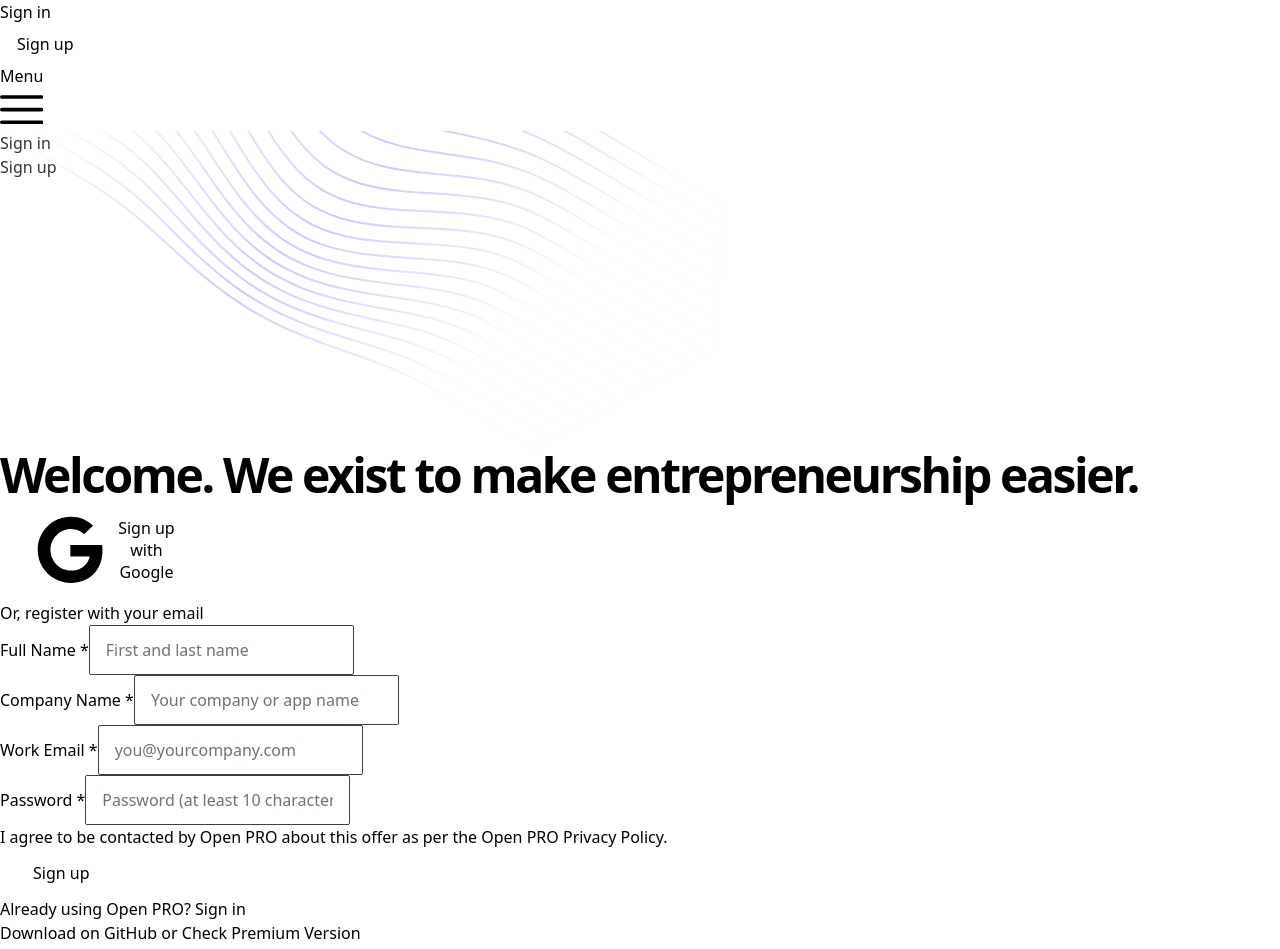
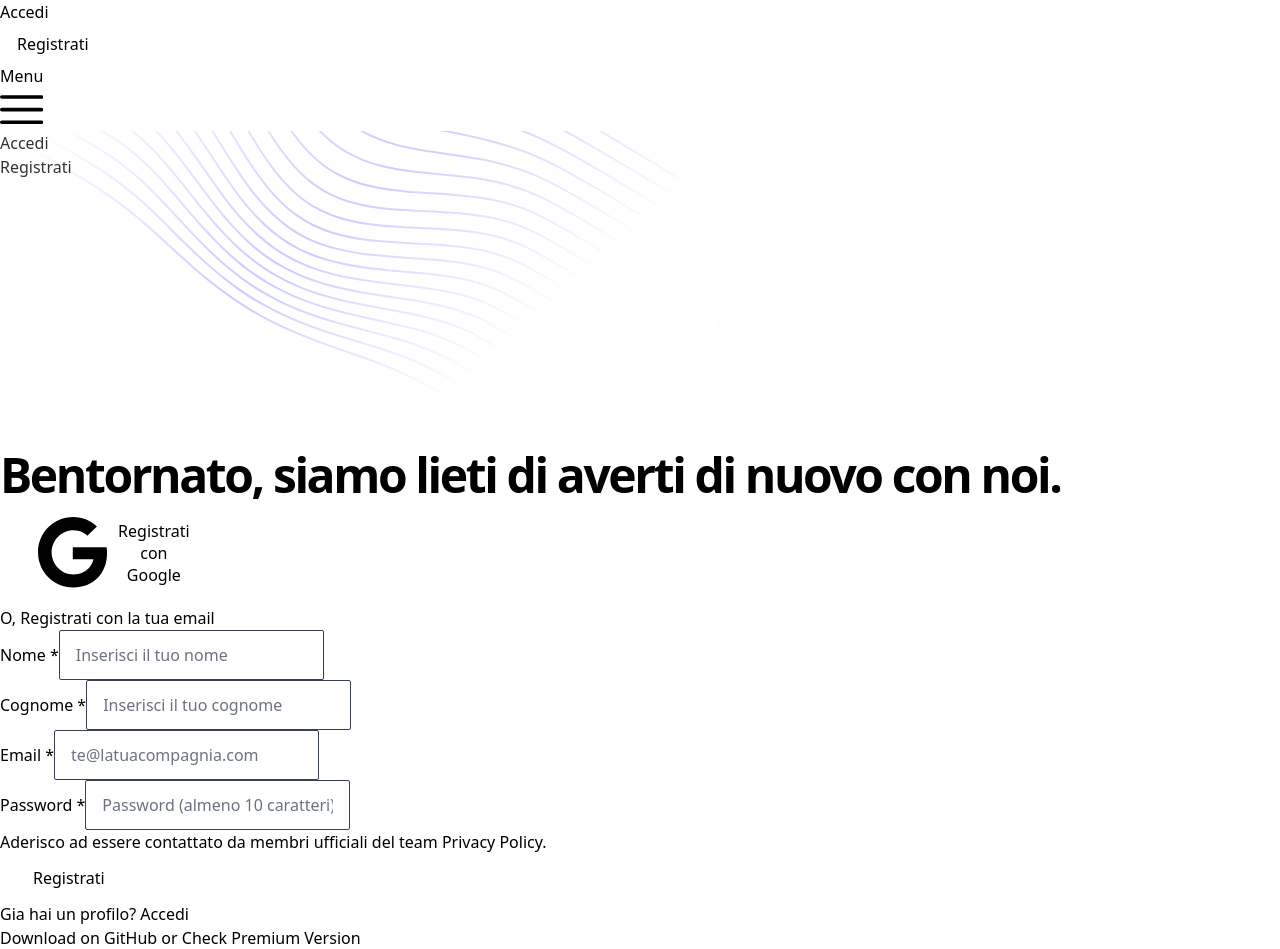
Before and after one commit to Worler94/first-web-template, a React (Vite) app: page /signup in a window 1280 px wide. Shown: the part 1280-2229 px from the top of the page. Built offline with nearby package versions, Linux system fonts and the light colour scheme.

Commit message:
signup and signin translated to italian

```diff
--- a/src/pages/SignIn.jsx
+++ b/src/pages/SignIn.jsx
@@ -26,7 +26,7 @@ function SignIn() {
 
               {/* Page header */}
               <div className="max-w-3xl mx-auto text-center pb-12 md:pb-20">
-                <h1 className="h1">Welcome back. We exist to make entrepreneurship easier.</h1>
+                <h1 className="h1">Bentornato, siamo lieti di averti di nuovo con noi.</h1>
               </div>
 
               {/* Form */}
@@ -39,27 +39,27 @@ function SignIn() {
                           <path d="M7.9 7v2.4H12c-.2 1-1.2 3-4 3-2.4 0-4.3-2-4.3-4.4 0-2.4 2-4.4 4.3-4.4 1.4 0 2.3.6 2.8 1.1l1.9-1.8C11.5 1.7 9.9 1 8 1 4.1 1 1 4.1 1 8s3.1 7 7 7c4 0 6.7-2.8 6.7-6.8 0-.5 0-.8-.1-1.2H7.9z" />
                         </svg>
                         <span className="h-6 flex items-center border-r border-white border-opacity-25 mr-4" aria-hidden="true"></span>
-                        <span className="flex-auto pl-16 pr-8 -ml-16">Sign in with Google</span>
+                        <span className="flex-auto pl-16 pr-8 -ml-16">Accedi con Google</span>
                       </button>
                     </div>
                   </div>
                 </form>
                 <div className="flex items-center my-6">
                   <div className="border-t border-gray-700 border-dotted grow mr-3" aria-hidden="true"></div>
-                  <div className="text-gray-400">Or, sign in with your email</div>
+                  <div className="text-gray-400">O, Accedi con la tua email</div>
                   <div className="border-t border-gray-700 border-dotted grow ml-3" aria-hidden="true"></div>
                 </div>
                 <form>
                   <div className="flex flex-wrap -mx-3 mb-4">
                     <div className="w-full px-3">
                       <label className="block text-gray-300 text-sm font-medium mb-1" htmlFor="email">Email</label>
-                      <input id="email" type="email" className="form-input w-full text-gray-300" placeholder="you@yourcompany.com" required />
+                      <input id="email" type="email" className="form-input w-full text-gray-300" placeholder="te@latuacompagnia.com" required />
                     </div>
                   </div>
                   <div className="flex flex-wrap -mx-3 mb-4">
                     <div className="w-full px-3">
                       <label className="block text-gray-300 text-sm font-medium mb-1" htmlFor="password">Password</label>
-                      <input id="password" type="password" className="form-input w-full text-gray-300" placeholder="Password (at least 10 characters)" required />
+                      <input id="password" type="password" className="form-input w-full text-gray-300" placeholder="Password (almeno 10 caratteri)" required />
                     </div>
                   </div>
                   <div className="flex flex-wrap -mx-3 mb-4">
@@ -67,20 +67,20 @@ function SignIn() {
                       <div className="flex justify-between">
                         <label className="flex items-center">
                           <input type="checkbox" className="form-checkbox" />
-                          <span className="text-gray-400 ml-2">Keep me signed in</span>
+                          <span className="text-gray-400 ml-2">Mantieni l'accesso</span>
                         </label>
-                        <Link to="/reset-password" className="text-purple-600 hover:text-gray-200 transition duration-150 ease-in-out">Forgot Password?</Link>
+                        <Link to="/reset-password" className="text-purple-600 hover:text-gray-200 transition duration-150 ease-in-out">Password dimenticata?</Link>
                       </div>
                     </div>
                   </div>
                   <div className="flex flex-wrap -mx-3 mt-6">
                     <div className="w-full px-3">
-                      <button className="btn text-white bg-purple-600 hover:bg-purple-700 w-full">Sign in</button>
+                      <button className="btn text-white bg-purple-600 hover:bg-purple-700 w-full">Accedi</button>
                     </div>
                   </div>
                 </form>
                 <div className="text-gray-400 text-center mt-6">
-                  Don’t you have an account? <Link to="/signup" className="text-purple-600 hover:text-gray-200 transition duration-150 ease-in-out">Sign up</Link>
+                  Non hai un profilo? <Link to="/signup" className="text-purple-600 hover:text-gray-200 transition duration-150 ease-in-out">Registrati</Link>
                 </div>
               </div>
 
--- a/src/pages/SignUp.jsx
+++ b/src/pages/SignUp.jsx
@@ -26,7 +26,7 @@ function SignUp() {
 
               {/* Page header */}
               <div className="max-w-3xl mx-auto text-center pb-12 md:pb-20">
-                <h1 className="h1">Welcome. We exist to make entrepreneurship easier.</h1>
+                <h1 className="h1">Bentornato, siamo lieti di averti di nuovo con noi.</h1>
               </div>
 
               {/* Form */}
@@ -39,52 +39,52 @@ function SignUp() {
                           <path d="M7.9 7v2.4H12c-.2 1-1.2 3-4 3-2.4 0-4.3-2-4.3-4.4 0-2.4 2-4.4 4.3-4.4 1.4 0 2.3.6 2.8 1.1l1.9-1.8C11.5 1.7 9.9 1 8 1 4.1 1 1 4.1 1 8s3.1 7 7 7c4 0 6.7-2.8 6.7-6.8 0-.5 0-.8-.1-1.2H7.9z" />
                         </svg>
                         <span className="h-6 flex items-center border-r border-white border-opacity-25 mr-4" aria-hidden="true"></span>
-                        <span className="flex-auto pl-16 pr-8 -ml-16">Sign up with Google</span>
+                        <span className="flex-auto pl-16 pr-8 -ml-16">Registrati con Google</span>
                       </button>
                     </div>
                   </div>
                 </form>
                 <div className="flex items-center my-6">
                   <div className="border-t border-gray-700 border-dotted grow mr-3" aria-hidden="true"></div>
-                  <div className="text-gray-400">Or, register with your email</div>
+                  <div className="text-gray-400">O, Registrati con la tua email</div>
                   <div className="border-t border-gray-700 border-dotted grow ml-3" aria-hidden="true"></div>
                 </div>
                 <form>
                   <div className="flex flex-wrap -mx-3 mb-4">
                     <div className="w-full px-3">
-                      <label className="block text-gray-300 text-sm font-medium mb-1" htmlFor="full-name">Full Name <span className="text-red-600">*</span></label>
-                      <input id="full-name" type="text" className="form-input w-full text-gray-300" placeholder="First and last name" required />
+                      <label className="block text-gray-300 text-sm font-medium mb-1" htmlFor="full-name">Nome <span className="text-red-600">*</span></label>
+                      <input id="full-name" type="text" className="form-input w-full text-gray-300" placeholder="Inserisci il tuo nome" required />
                     </div>
                   </div>
                   <div className="flex flex-wrap -mx-3 mb-4">
                     <div className="w-full px-3">
-                      <label className="block text-gray-300 text-sm font-medium mb-1" htmlFor="company-name">Company Name <span className="text-red-600">*</span></label>
-                      <input id="company-name" type="text" className="form-input w-full text-gray-300" placeholder="Your company or app name" required />
+                      <label className="block text-gray-300 text-sm font-medium mb-1" htmlFor="company-name">Cognome <span className="text-red-600">*</span></label>
+                      <input id="company-name" type="text" className="form-input w-full text-gray-300" placeholder="Inserisci il tuo cognome" required />
                     </div>
                   </div>
                   <div className="flex flex-wrap -mx-3 mb-4">
                     <div className="w-full px-3">
-                      <label className="block text-gray-300 text-sm font-medium mb-1" htmlFor="email">Work Email <span className="text-red-600">*</span></label>
-                      <input id="email" type="email" className="form-input w-full text-gray-300" placeholder="you@yourcompany.com" required />
+                      <label className="block text-gray-300 text-sm font-medium mb-1" htmlFor="email">Email <span className="text-red-600">*</span></label>
+                      <input id="email" type="email" className="form-input w-full text-gray-300" placeholder="te@latuacompagnia.com" required />
                     </div>
                   </div>
                   <div className="flex flex-wrap -mx-3 mb-4">
                     <div className="w-full px-3">
                       <label className="block text-gray-300 text-sm font-medium mb-1" htmlFor="password">Password <span className="text-red-600">*</span></label>
-                      <input id="password" type="password" className="form-input w-full text-gray-300" placeholder="Password (at least 10 characters)" required />
+                      <input id="password" type="password" className="form-input w-full text-gray-300" placeholder="Password (almeno 10 caratteri)" required />
                     </div>
                   </div>
                   <div className="text-sm text-gray-500 text-center">
-                    I agree to be contacted by Open PRO about this offer as per the Open PRO <Link to="#" className="underline text-gray-400 hover:text-gray-200 hover:no-underline transition duration-150 ease-in-out">Privacy Policy</Link>.
+                    Aderisco ad essere contattato da membri ufficiali del team <Link to="#" className="underline text-gray-400 hover:text-gray-200 hover:no-underline transition duration-150 ease-in-out">Privacy Policy</Link>.
                                 </div>
                   <div className="flex flex-wrap -mx-3 mt-6">
                     <div className="w-full px-3">
-                      <button className="btn text-white bg-purple-600 hover:bg-purple-700 w-full">Sign up</button>
+                      <button className="btn text-white bg-purple-600 hover:bg-purple-700 w-full">Registrati</button>
                     </div>
                   </div>
                 </form>
                 <div className="text-gray-400 text-center mt-6">
-                  Already using Open PRO? <Link to="signin" className="text-purple-600 hover:text-gray-200 transition duration-150 ease-in-out">Sign in</Link>
+                  Gia hai un profilo? <Link to="signin" className="text-purple-600 hover:text-gray-200 transition duration-150 ease-in-out">Accedi</Link>
                 </div>
               </div>
 
--- a/src/partials/Header.jsx
+++ b/src/partials/Header.jsx
@@ -51,10 +51,10 @@ function Header() {
             {/* Desktop sign in links */}
             <ul className="flex grow justify-end flex-wrap items-center">
               <li>
-                <Link to="/signin" className="font-medium text-purple-600 hover:text-gray-200 px-4 py-3 flex items-center transition duration-150 ease-in-out">Sign in</Link>
+                <Link to="/signin" className="font-medium text-purple-600 hover:text-gray-200 px-4 py-3 flex items-center transition duration-150 ease-in-out">Accedi</Link>
               </li>
               <li>
-                <Link to="/signup" className="btn-sm text-white bg-purple-600 hover:bg-purple-700 ml-3">Sign up</Link>
+                <Link to="/signup" className="btn-sm text-white bg-purple-600 hover:bg-purple-700 ml-3">Registrati</Link>
               </li>
             </ul>
 
@@ -77,10 +77,10 @@ function Header() {
             <nav id="mobile-nav" ref={mobileNav} className="absolute top-full z-20 left-0 w-full px-4 sm:px-6 overflow-hidden transition-all duration-300 ease-in-out" style={mobileNavOpen ? { maxHeight: mobileNav.current.scrollHeight, opacity: 1 } : { maxHeight: 0, opacity: .8 } }>
               <ul className="bg-gray-800 px-4 py-2">
                 <li>
-                  <Link to="/signin" className="flex font-medium w-full text-purple-600 hover:text-gray-200 py-2 justify-center">Sign in</Link>
+                  <Link to="/signin" className="flex font-medium w-full text-purple-600 hover:text-gray-200 py-2 justify-center">Accedi</Link>
                 </li>
                 <li>
-                  <Link to="/signup" className="font-medium w-full inline-flex items-center justify-center border border-transparent px-4 py-2 my-2 rounded-sm text-white bg-purple-600 hover:bg-purple-700 transition duration-150 ease-in-out">Sign up</Link>
+                  <Link to="/signup" className="font-medium w-full inline-flex items-center justify-center border border-transparent px-4 py-2 my-2 rounded-sm text-white bg-purple-600 hover:bg-purple-700 transition duration-150 ease-in-out">Registrati</Link>
                 </li>
               </ul>
             </nav>
```
Also changed, not shown: 1 other file (tests, documents, lock files or other folders).
